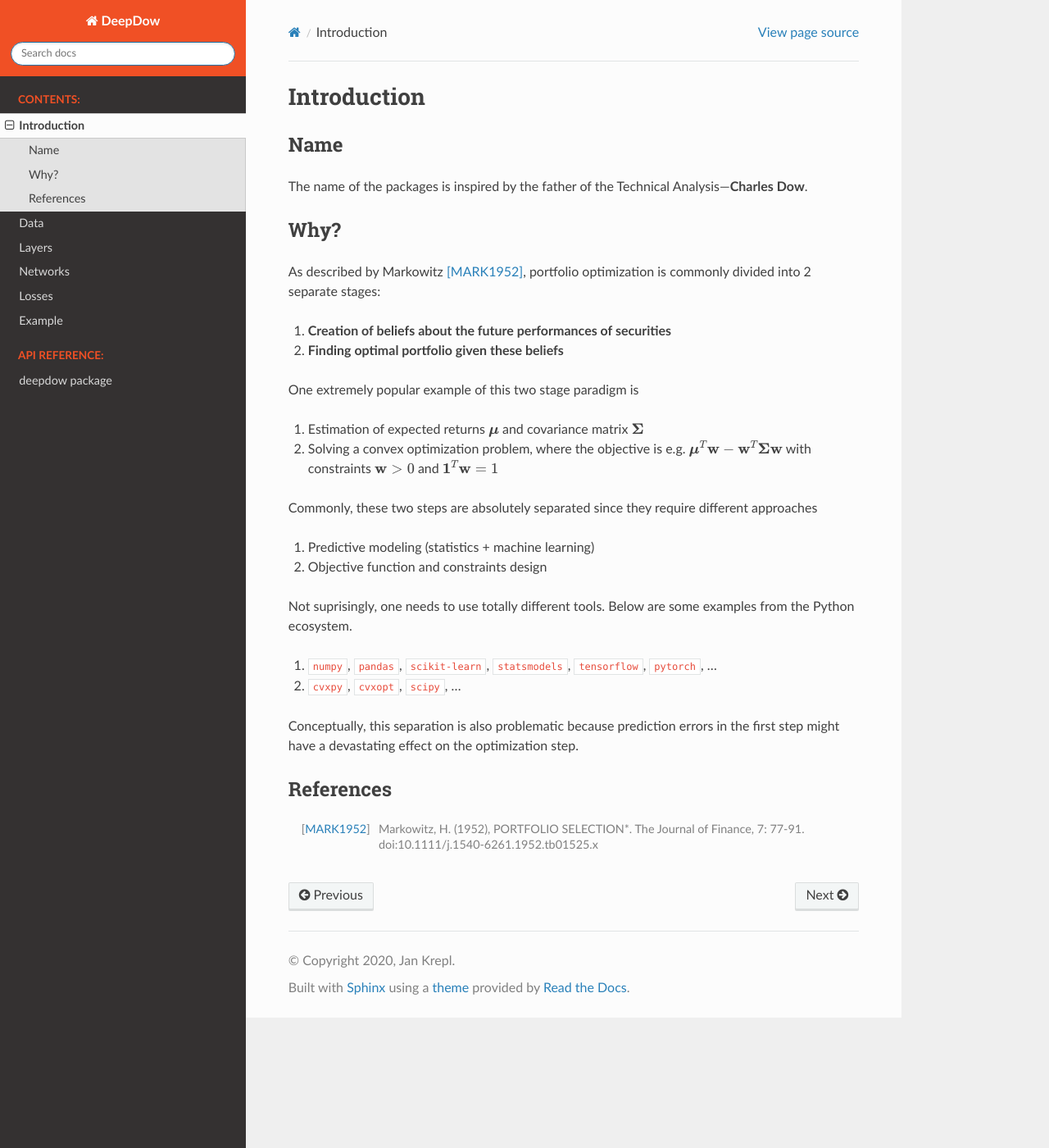
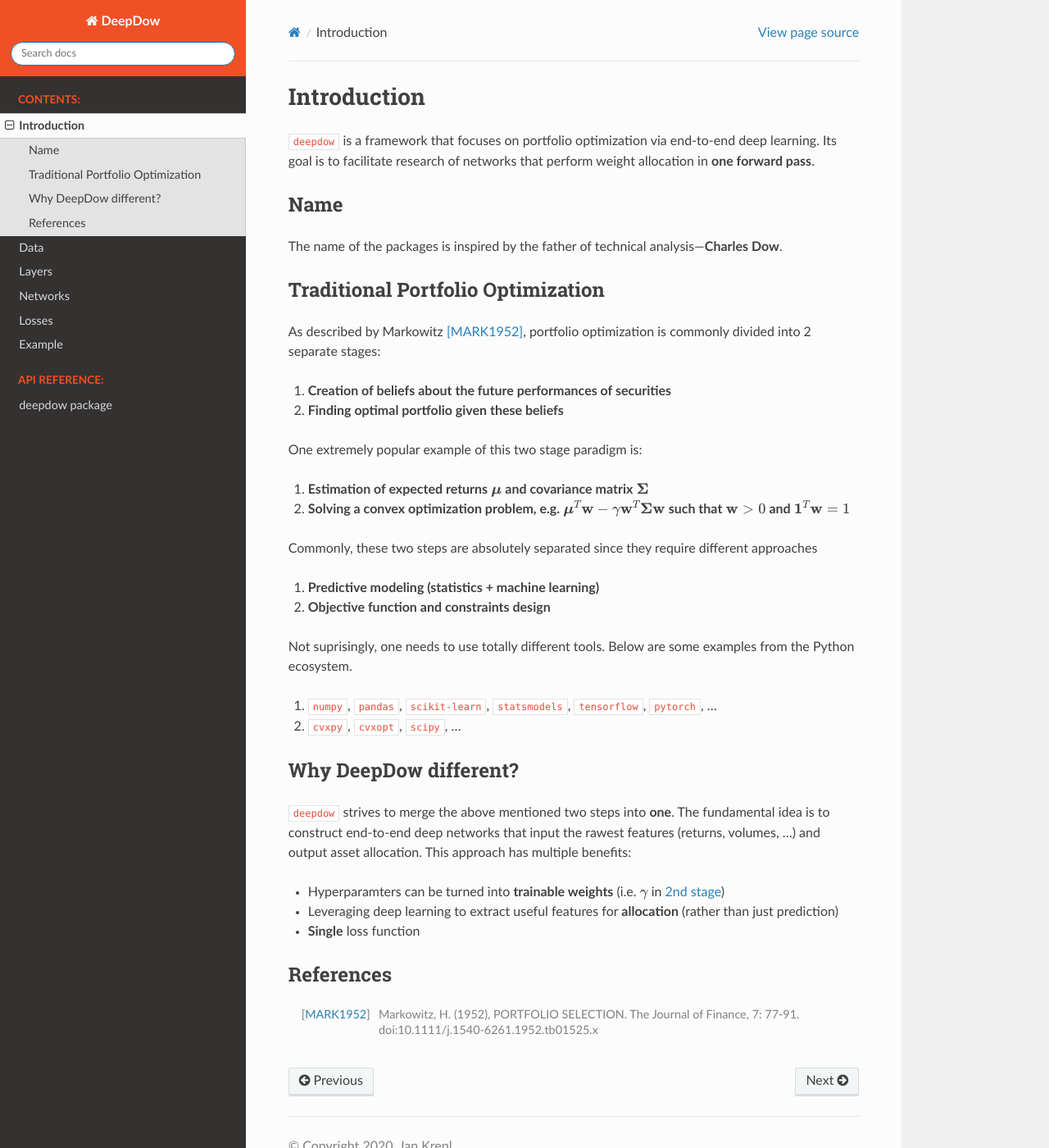
Before and after one commit to jankrepl/deepdow, a Sphinx documentation site: the page built from docs/source/introduction.rst, in a window 1280 px wide and 1400 px high. Shown: the whole window at 82% size. Built offline with Sphinx 7.4.7 and the Read the Docs theme 2.0.0, drawn with Linux system fonts in a browser that asks for light colours; pages that are not in the unit, such as notebooks, are missing from menus.

Commit message:
Finalize Introduction

```diff
--- a/docs/_static/css/custom.css
+++ b/docs/_static/css/custom.css
@@ -1,5 +1,6 @@
-.wy-side-nav-search{ background-color: #F05025 }
-.caption-text{ color: #F05025 }
-.rst-content dl:not(.docutils) dt{ background: #FDE4DA;
-                                   color: #F15A24;
-                                   border-top-color: #000000}
+.wy-side-nav-search{ background-color: #F05025 } /*sidebar background color*/
+.caption-text{ color: #F05025 } /*Sidebar heading font color*/
+.rst-content dl:not(.docutils) dt{ background: #FDE4DA; /* docstring background color */
+                                   color: #F15A24; /* docstring font color*/
+                                   border-top-color: #000000  /* docstring separating line color */
+                                  }
--- a/docs/index.rst
+++ b/docs/index.rst
@@ -1,14 +1,16 @@
+
 .. DeepDow documentation master file, created by
    sphinx-quickstart on Sat Mar 14 15:21:35 2020.
    You can adapt this file completely to your liking, but it should at least
    contain the root `toctree` directive.
 
+DeepDow
+=======
 
 .. image:: https://i.imgur.com/x77b8Lc.png
    :align: center
 
-:code:`deepdow` (read as "wow") is a Python package that connects portfolio optimization and deep
-learning with differentiable convex optimization layers.
+:code:`deepdow` (read as "wow") is a Python package connecting portfolio optimization and deep learning.
 
 
 .. toctree::
--- a/docs/source/introduction.rst
+++ b/docs/source/introduction.rst
@@ -1,27 +1,31 @@
 Introduction
 ============
+:code:`deepdow` is a framework that focuses on portfolio optimization via end-to-end deep learning. Its goal is to
+facilitate research of networks that perform weight allocation in **one forward pass**.
 
 Name
 ----
-The name of the packages is inspired by the father of the Technical Analysis—**Charles Dow**.
+The name of the packages is inspired by the father of technical analysis—**Charles Dow**.
 
 
-Why?
-----
+Traditional Portfolio Optimization
+----------------------------------
 As described by Markowitz [MARK1952]_, portfolio optimization is commonly divided into 2 separate stages:
 
 1. **Creation of beliefs about the future performances of securities**
 2. **Finding optimal portfolio given these beliefs**
 
-One extremely popular example of this two stage paradigm is
+One extremely popular example of this two stage paradigm is:
 
-1. Estimation of expected returns :math:`\boldsymbol{\mu}` and covariance matrix :math:`\boldsymbol{\Sigma}`
-2. Solving a convex optimization problem, where the objective is e.g. :math:`\boldsymbol{\mu}^T \textbf{w} -  \textbf{w}^T  \boldsymbol{\Sigma} \textbf{w}` with constraints :math:`\textbf{w} > 0` and :math:`{\bf 1}^T \textbf{w}=1`
+.. _traditional:
+
+1. **Estimation of expected returns** :math:`\boldsymbol{\mu}` **and covariance matrix** :math:`\boldsymbol{\Sigma}`
+2. **Solving a convex optimization problem, e.g.** :math:`\boldsymbol{\mu}^T \textbf{w} - \gamma \textbf{w}^T  \boldsymbol{\Sigma} \textbf{w}` **such that** :math:`\textbf{w} > 0` **and** :math:`{\bf 1}^T \textbf{w}=1`
 
 Commonly, these two steps are absolutely separated since they require different approaches
 
-1. Predictive modeling (statistics + machine learning)
-2. Objective function and constraints design
+1. **Predictive modeling (statistics + machine learning)**
+2. **Objective function and constraints design**
 
 Not suprisingly, one needs to use totally different tools. Below are some examples from the Python ecosystem.
 
@@ -29,13 +33,19 @@ Not suprisingly, one needs to use totally different tools. Below are some exampl
 2. :code:`cvxpy`, :code:`cvxopt`, :code:`scipy`, ...
 
 
-Conceptually, this separation is also problematic because prediction errors in the first step might have a
-devastating effect on the optimization step.
+Why DeepDow different?
+----------------------
+:code:`deepdow` strives to merge the above mentioned two steps into **one**. The fundamental idea is to construct
+end-to-end deep networks that input the rawest features (returns,
+volumes, ...) and output asset allocation. This approach has multiple benefits:
 
+- Hyperparamters can be turned into **trainable weights** (i.e. :math:`\gamma` in :ref:`2nd stage <traditional>`)
+- Leveraging deep learning to extract useful features for **allocation** (rather than just prediction)
+- **Single** loss function
 
 
 References
 ----------
 .. [MARK1952]
-    Markowitz, H. (1952), PORTFOLIO SELECTION*. The Journal of Finance, 7: 77-91.
+    Markowitz, H. (1952), PORTFOLIO SELECTION. The Journal of Finance, 7: 77-91.
     doi:10.1111/j.1540-6261.1952.tb01525.x
```
